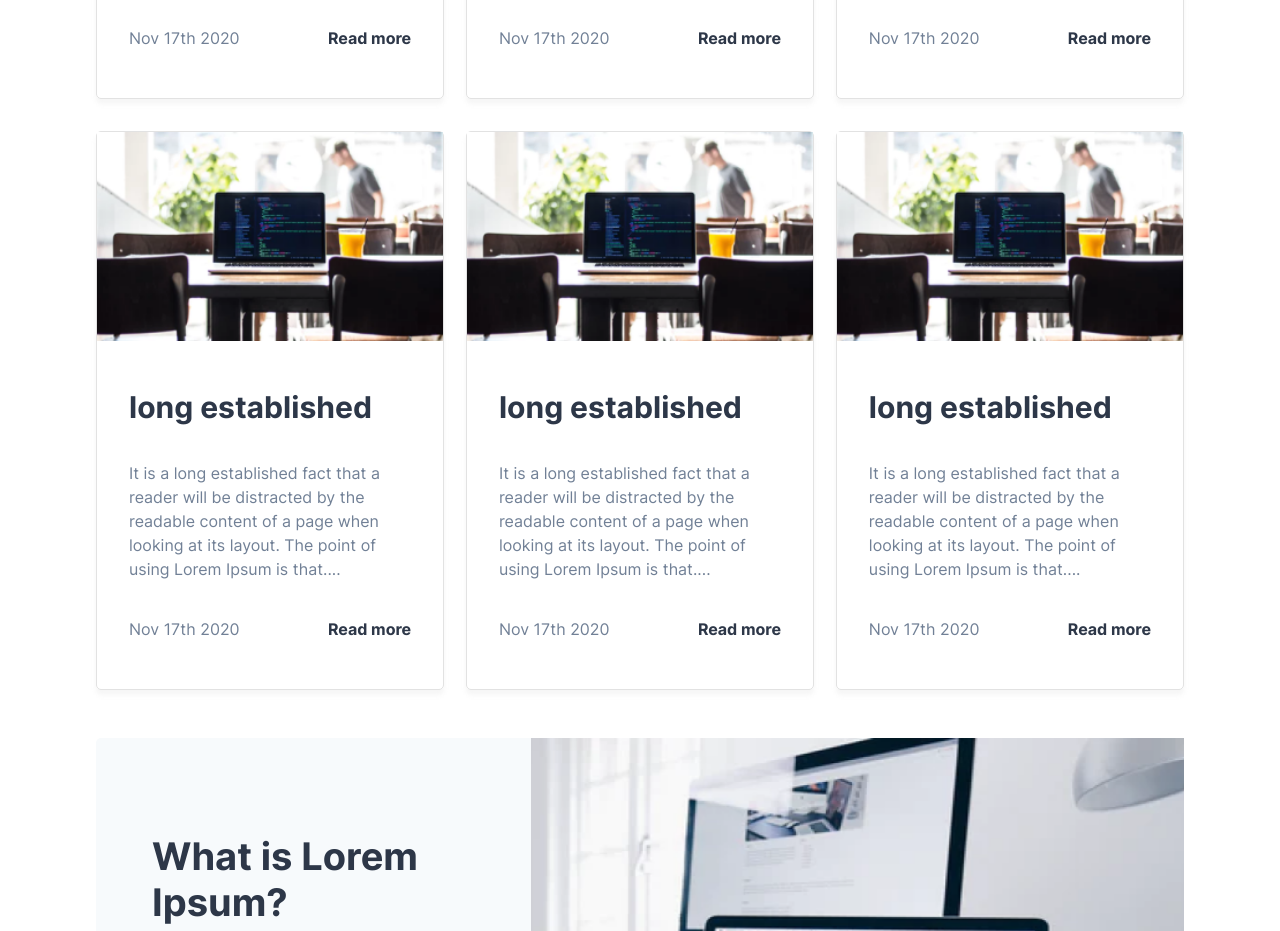
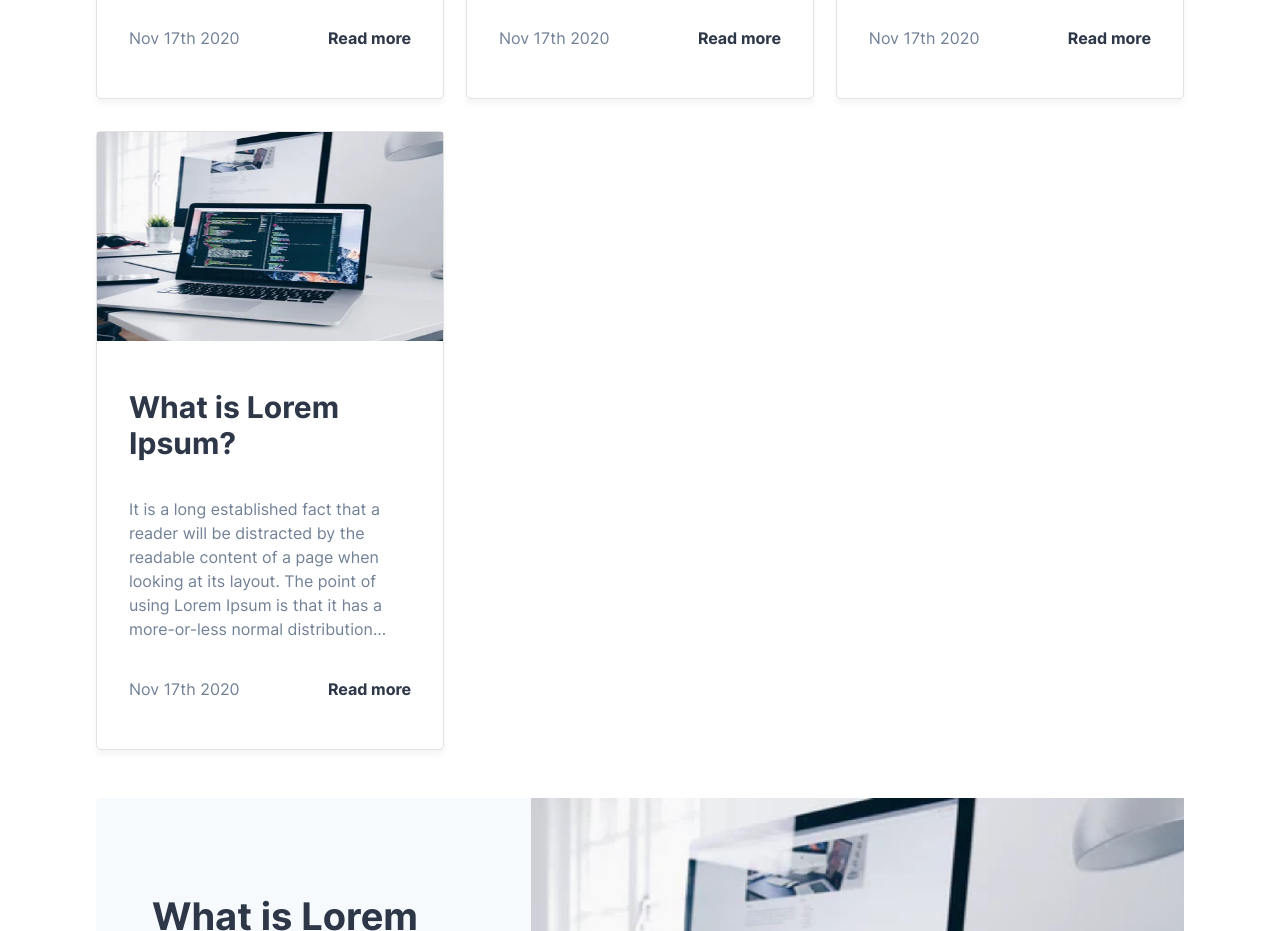
Before and after one commit to RafaelGoulartB/next-blog-cms, a Next.js app: page / in a window 1280 px wide. Shown: the part 1600-2531 px from the top of the page. Built offline with nearby package versions, Linux system fonts and the light colour scheme; a web font is replaced by a local one.

Commit message:
feat: add highlight posts

```diff
--- a/components/section/postListSection/constants.ts
+++ b/components/section/postListSection/constants.ts
@@ -6,50 +6,41 @@ export const PostSectionFixtures: PostSectionProps[] = [
     title: 'long established',
     description: 'It is a long established fact that a reader will be distracted by the readable content of a page when looking at its layout. The point of using Lorem Ipsum is that....',
     image: '/images/posts/latest-post.png',
-    date: new Date()
+    date: new Date(),
+    highlight: false
   },
   {
     id: '1',
     title: 'long established',
     description: 'It is a long established fact that a reader will be distracted by the readable content of a page when looking at its layout. The point of using Lorem Ipsum is that....',
     image: '/images/posts/post-1.png',
-    date: new Date()
+    date: new Date(),
+    highlight: false
   },
   {
     id: '2',
     title: 'long established',
     description: 'It is a long established fact that a reader will be distracted by the readable content of a page when looking at its layout. The point of using Lorem Ipsum is that....',
     image: '/images/posts/post-2.png',
-    date: new Date()
+    date: new Date(),
+    highlight: false
   },
   {
     id: '3',
     title: 'long established',
     description: 'It is a long established fact that a reader will be distracted by the readable content of a page when looking at its layout. The point of using Lorem Ipsum is that....',
     image: '/images/posts/post-3.png',
-    date: new Date()
+    date: new Date(),
+    highlight: false
   },
   {
     id: '4',
-    title: 'long established',
-    description: 'It is a long established fact that a reader will be distracted by the readable content of a page when looking at its layout. The point of using Lorem Ipsum is that....',
-    image: '/images/posts/post-3.png',
-    date: new Date()
-  },
-  {
-    id: '5',
-    title: 'long established',
-    description: 'It is a long established fact that a reader will be distracted by the readable content of a page when looking at its layout. The point of using Lorem Ipsum is that....',
-    image: '/images/posts/post-3.png',
-    date: new Date()
-  },
-  {
-    id: '6',
-    title: 'long established',
-    description: 'It is a long established fact that a reader will be distracted by the readable content of a page when looking at its layout. The point of using Lorem Ipsum is that....',
-    image: '/images/posts/post-3.png',
-    date: new Date()
-  },
+    title: 'What is Lorem Ipsum?',
+    description: 'It is a long established fact that a reader will be distracted by the readable content of a page when looking at its layout. The point of using Lorem Ipsum is that it has a more-or-less normal distribution...',
+    image: '/images/posts/highlight-post.png',
+    date: new Date(),
+    highlight: true
+  }
 ]
 
 export const monthNames = [
--- a/components/section/postListSection/types.ts
+++ b/components/section/postListSection/types.ts
@@ -4,4 +4,5 @@ export interface PostSectionProps {
   description: string
   image: any
   date: Date,
+  highlight?: boolean
 }
```
